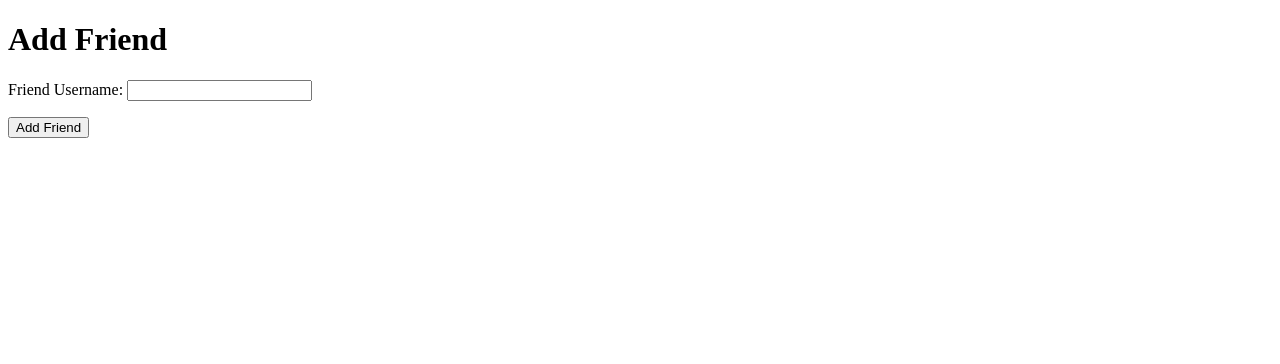
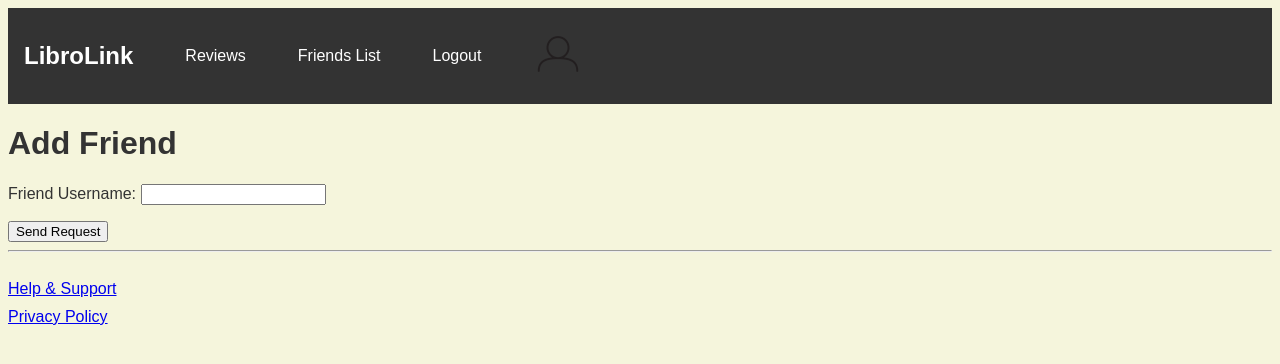
Before and after one commit to JazzyMaxine/WAD2_6B_2024, a Django app: page /LibroLink/add_friend/ in a window 1280 px wide. Shown: the top 364 px of the page. Run offline with Django 3.2, Linux system fonts and the light colour scheme; the visitor is signed in with stand-in values (Sample User, id 1).

Commit message:
user not found and sending friend requests

```diff
--- a/LibroLink/models.py
+++ b/LibroLink/models.py
@@ -96,7 +96,7 @@ class FriendRequest(models.Model):
     timestamp = models.DateTimeField(auto_now_add=True)
 
     def __str__(self):
-        return f"{self.sender} to {self.receipient}: {self.status}"
+        return f"{self.sender} to {self.recipient}: {self.status}"
 
 class Message(models.Model):
     sender = models.ForeignKey(User, on_delete=models.CASCADE, related_name="message_sender")
--- a/LibroLink/urls.py
+++ b/LibroLink/urls.py
@@ -9,20 +9,28 @@ urlpatterns = [
     path('', views.index, name='index'),
     path('register/', views.register, name='register'),
     path('login/', views.user_login, name='login'),
+    path('logout/', views.user_logout, name='logout'),
+
     path('reviews/', views.reviews, name='reviews'),
     path('reviews/list/', ReviewListView.as_view(), name='review-list'),
     path('reviews/delete/<int:review_id>/', views.delete_review, name='delete-review'),
     path('reviews/edit/<int:pk>/', views.ReviewUpdateView.as_view(), name='edit-review'),
+
     path('restricted/', views.restricted, name='restricted'),
-    path('logout/', views.user_logout, name='logout'),
+
     path('profile/', views.profile, name='profile'),
+    path('profile/<str:username>/', views.public_profile, name='user_profile'),
+
     path('search/', views.book_search, name='book_search'),
     path('help_support/', views.help_support, name='help_support'),
     path('privacy/', views.privacy, name='privacy'),
+
     path('books/', views.books, name='books'),
     path('books/<int:book_id>/', views.book_detail, name='book_detail'),
     path('featured/', views.featured, name='featured'),
+
     path('friends/', views.friends_list, name='friends_list'),
     path('add_friend/', views.add_friend, name='add_friend'),
-    path('profile/<str:username>/', views.public_profile, name='user_profile'),
+    path('friend_requests/', views.friend_requests, name='friend_requests'),
+    path('user_not_found/<str:username>/', views.user_not_found, name='user_not_found'),
 ]
--- a/LibroLink/views.py
+++ b/LibroLink/views.py
@@ -18,6 +18,7 @@ from django.contrib.auth.mixins import LoginRequiredMixin
 from LibroLink.models import Friends, FriendRequest, UserProfile, User
 from django.db.models import Count, Q
 from LibroLink.forms import UserForm, UserProfileForm, AddFriendForm
+from django.core.exceptions import ObjectDoesNotExist
 
 User = get_user_model()
 
@@ -213,7 +214,6 @@ def show_category(request, category_name_slug):
     context_dict = {}
 
     try:
-
         category = Category.objects.get(slug=category_name_slug)
         books = Book.objects.filter(category=category)
         context_dict['books'] = books
@@ -262,8 +262,8 @@ def profile(request):
 
 @login_required
 def friends_list(request):
-    user_profile = UserProfile.objects.get(user=request.user)
-    if user_profile:
+    try:
+        user_profile = UserProfile.objects.get(user=request.user)
         friends = Friends.objects.filter(Q(userA=user_profile.user) | Q(userB=user_profile.user))
         friends_list = []
         for friend in friends:
@@ -274,8 +274,8 @@ def friends_list(request):
         context = {
             'friends_list': friends_list
         }
-    else:
-        context = {}
+    except ObjectDoesNotExist:
+        context = {'friends_list': []}
     return render(request, 'LibroLink/friends.html', context)
 
 
@@ -285,22 +285,31 @@ def add_friend(request):
         form = AddFriendForm(request.POST)
         if form.is_valid():
             username = form.cleaned_data['username']
+            sender = request.user
             try:
-                friend_profile = UserProfile.objects.get(user__username=username)
-                user_profile = UserProfile.objects.get(user=request.user)
-                if Friends.objects.filter(userA=user_profile.user, userB=friend_profile.user).exists() or \
-                        Friends.objects.filter(userA=friend_profile.user, userB=user_profile.user).exists():
-                    messages.error(request, 'You are already friends with {}'.format(username))
-                elif user_profile.user == friend_profile.user:
-                    messages.error(request, 'You cannot add yourself as a friend')
-                else:
-                    Friends.objects.create(userA=user_profile.user, userB=friend_profile.user)
-                    messages.success(request, 'Friend request sent to {}'.format(username))
-            except UserProfile.DoesNotExist:
-                messages.error(request, 'User with username {} does not exist'.format(username))
+                recipient = User.objects.get(username=username)
+            except ObjectDoesNotExist:
+                return HttpResponseRedirect(reverse('LibroLink:user_not_found', args=(username,)))
+
+            existing_request = FriendRequest.objects.filter(sender=sender, recipient=recipient).exists()
+            if existing_request:
+                messages.error(request, f"Friend request already sent to {username}")
+            elif recipient == sender:
+                messages.error(request, "You cannot send a friend request to yourself")
+            else:
+                FriendRequest.objects.create(sender=sender, recipient=recipient)
+                messages.success(request, f"Friend request sent to {username}")
+                return redirect('LibroLink:add_friend')
     else:
         form = AddFriendForm()
     return render(request, 'LibroLink/add_friend.html', {'form': form})
+
+def user_not_found(request, username):
+    return render(request, 'LibroLink/user_not_found.html', {'username': username})
+
+def friend_requests(request):
+    received_requests = FriendRequest.objects.filter(recipient=request.user, status='pending')
+    return render(request, 'LibroLink/friend_requests.html', {'received_requests': received_requests})
 
 def public_profile(request, username):
     # Get the User object based on the provided username
--- a/templates/LibroLink/add_friend.html
+++ b/templates/LibroLink/add_friend.html
@@ -1,16 +1,14 @@
-<!DOCTYPE html>
-<html lang="en">
-<head>
-    <meta charset="UTF-8">
-    <meta name="viewport" content="width=device-width, initial-scale=1.0">
-    <title>Add Friend</title>
-</head>
-<body>
+{% extends 'LibroLink/base.html' %}
+{% load static %}
+
+{% block title_block %}
+    Add Friend
+{% endblock %}
+{% block body_block %}
     <h1>Add Friend</h1>
     <form method="post">
         {% csrf_token %}
         {{ form.as_p }}
-        <button type="submit">Add Friend</button>
+        <button type="submit">Send Request</button>
     </form>
-</body>
-</html>
+{% endblock %}
--- a/templates/LibroLink/friends.html
+++ b/templates/LibroLink/friends.html
@@ -2,14 +2,16 @@
 {% load static %}
 
 {% block title_block %}
-    Friends List
+    Friends
 {% endblock %}
 
 {% block body_block %}
-    <h1>Friends List</h1>
+    <h1>Friends</h1>
     <ul>
         {% for friend in friends_list %}
             <li>{{ friend.username }}</li>
         {% endfor %}
     </ul>
+
+    <a href="{% url 'LibroLink:add_friend' %}">Add Friend</a>
 {% endblock %}
```
Also changed, not shown: templates/LibroLink/friends_list.html (+8 -1 lines), templates/LibroLink/user_not_found.html (added, +11 -0 lines), LibroLink/migrations/0001_initial.py (added), LibroLink/migrations/__init__.py (added).
